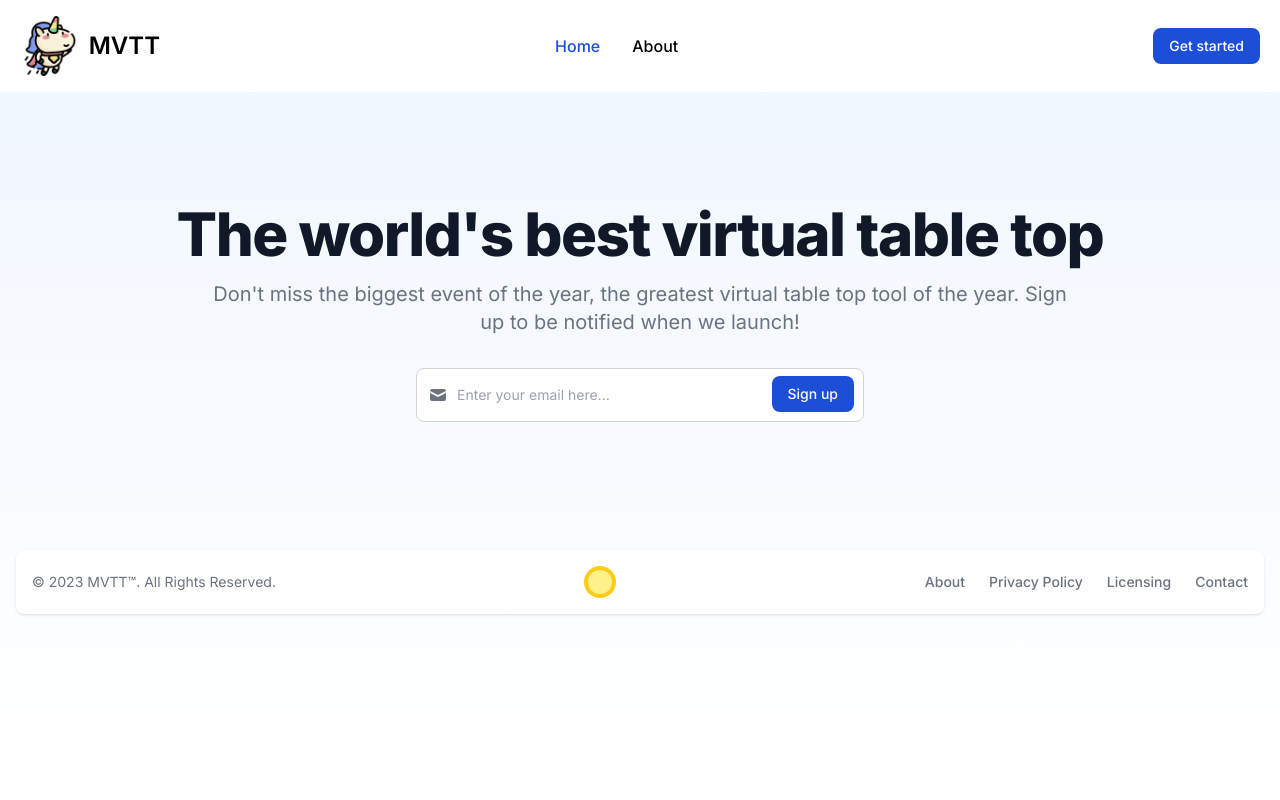
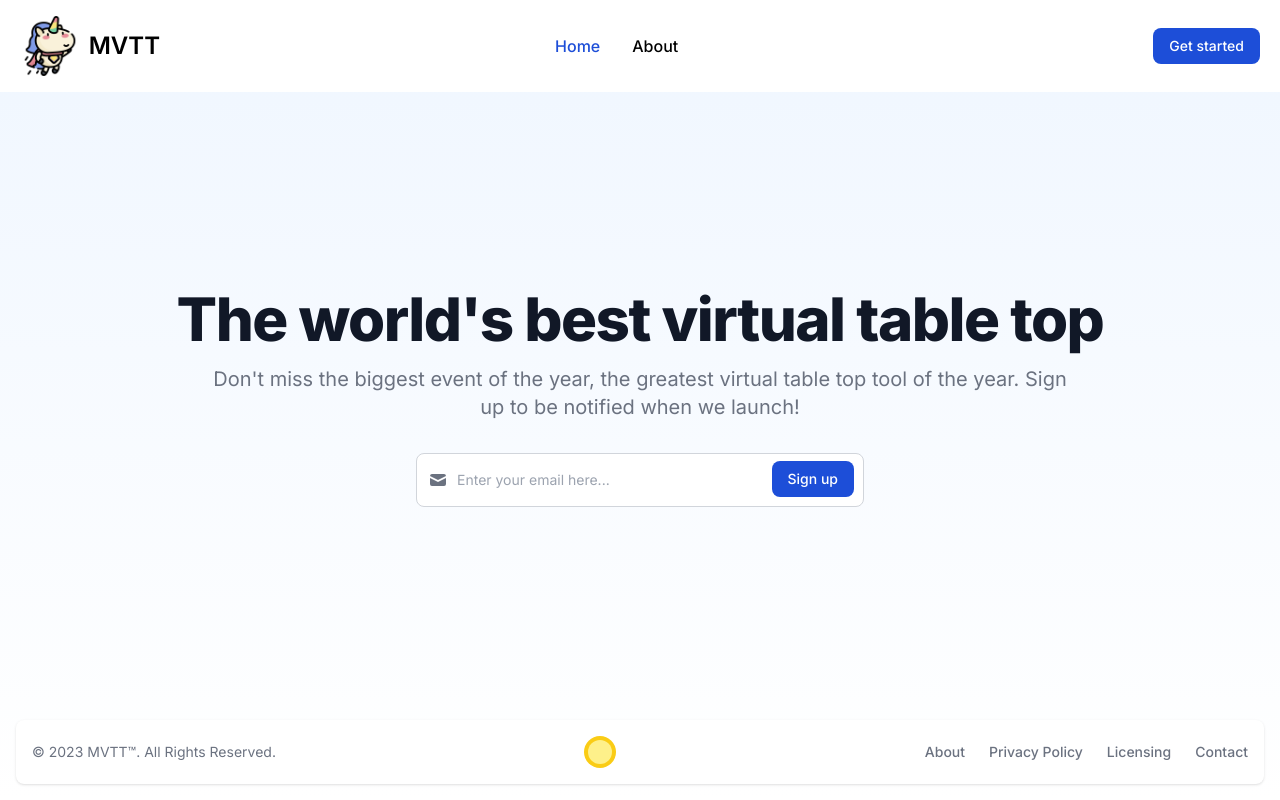
Before and after one commit to Storken/dnd-tabletop, a Next.js app: page / in a window 1280 px wide. Built offline with nearby package versions, Linux system fonts and the light colour scheme.

Commit message:
stretch page

```diff
--- /dev/null
+++ b/app/components/buttons.tsx
@@ -0,0 +1,14 @@
+type Props = {
+  children: React.ReactNode
+  onClick: () => void
+}
+
+export const PrimaryButton = ({ onClick, children }: Props) => (
+  <button
+    onClick={onClick}
+    type='submit'
+    className='text-white absolute right-2.5 bottom-2.5 bg-blue-700 hover:bg-blue-800 focus:ring-4 focus:outline-none focus:ring-blue-300 font-medium rounded-lg text-sm px-4 py-2 dark:bg-blue-600 dark:hover:bg-blue-700 dark:focus:ring-blue-800'
+  >
+    {children}
+  </button>
+)
--- a/app/layout.tsx
+++ b/app/layout.tsx
@@ -19,7 +19,9 @@ export default function RootLayout ({
 }) {
   return (
     <html lang='en' suppressHydrationWarning>
-      <body className={`${inter.className} bg-white dark:bg-black`}>
+      <body
+        className={`${inter.className} bg-white dark:bg-black flex flex-col justify-between min-h-screen`}
+      >
         <Providers>
           <Header />
           {children}
--- a/app/page.tsx
+++ b/app/page.tsx
@@ -1,4 +1,6 @@
 'use client'
+
+import { PrimaryButton } from './components/buttons'
 
 export default function Home () {
   return (
@@ -38,12 +40,7 @@ export default function Home () {
               placeholder='Enter your email here...'
               required
             />
-            <button
-              type='submit'
-              className='text-white absolute right-2.5 bottom-2.5 bg-blue-700 hover:bg-blue-800 focus:ring-4 focus:outline-none focus:ring-blue-300 font-medium rounded-lg text-sm px-4 py-2 dark:bg-blue-600 dark:hover:bg-blue-700 dark:focus:ring-blue-800'
-            >
-              Sign up
-            </button>
+            <PrimaryButton onClick={() => {}}>Sign up</PrimaryButton>
           </div>
         </form>
       </div>
```
